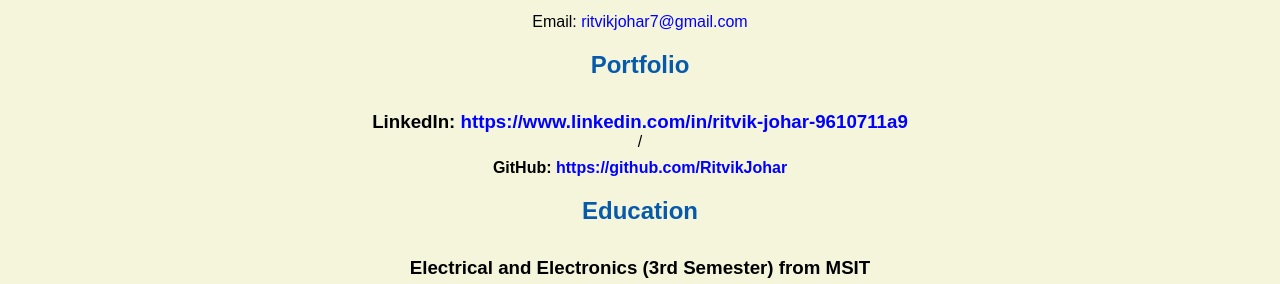
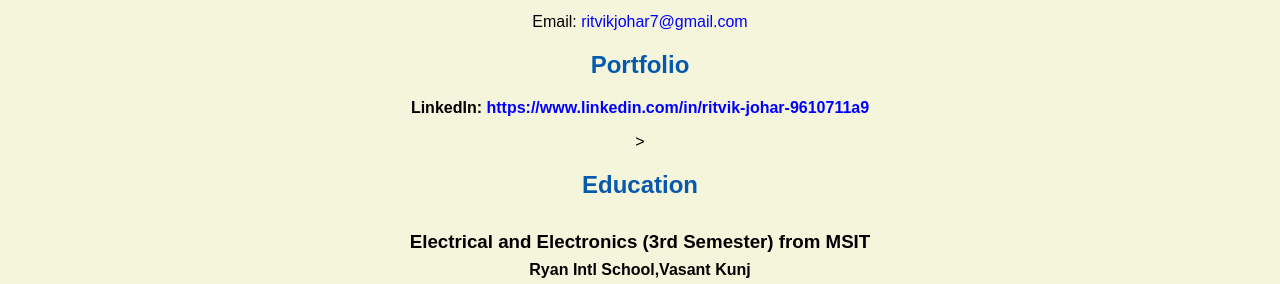
Before and after one commit to RitvikJohar/RitvikJohar.github.ok, a plain HTML site: page resume.html in a window 1280 px wide. Shown: the part 508-792 px from the top of the page. Drawn offline with Linux system fonts and the light colour scheme.

Commit message:
Update resume.html

```diff
--- a/resume.html
+++ b/resume.html
@@ -26,8 +26,9 @@
     <!-- don't post physical address, personal phone number or other personal information on the web! -->
 
     <h2>Portfolio</h2>
-      <h3>LinkedIn: <a href="www.linkedin.com/in/ritvik-johar-9610711a9" target="_blank">https://www.linkedin.com/in/ritvik-johar-9610711a9</a></h3>/
-      <h4>GitHub: <a href="https://ritvikjohar.github.io/" target="_blank">https://github.com/RitvikJohar</a></h4>
+
+
+  <h4>LinkedIn: <a href="www.linkedin.com/in/ritvik-johar-9610711a9" target="_blank">https://www.linkedin.com/in/ritvik-johar-9610711a9</a></h4>>
 
     <h2>Education</h2>
 
```
